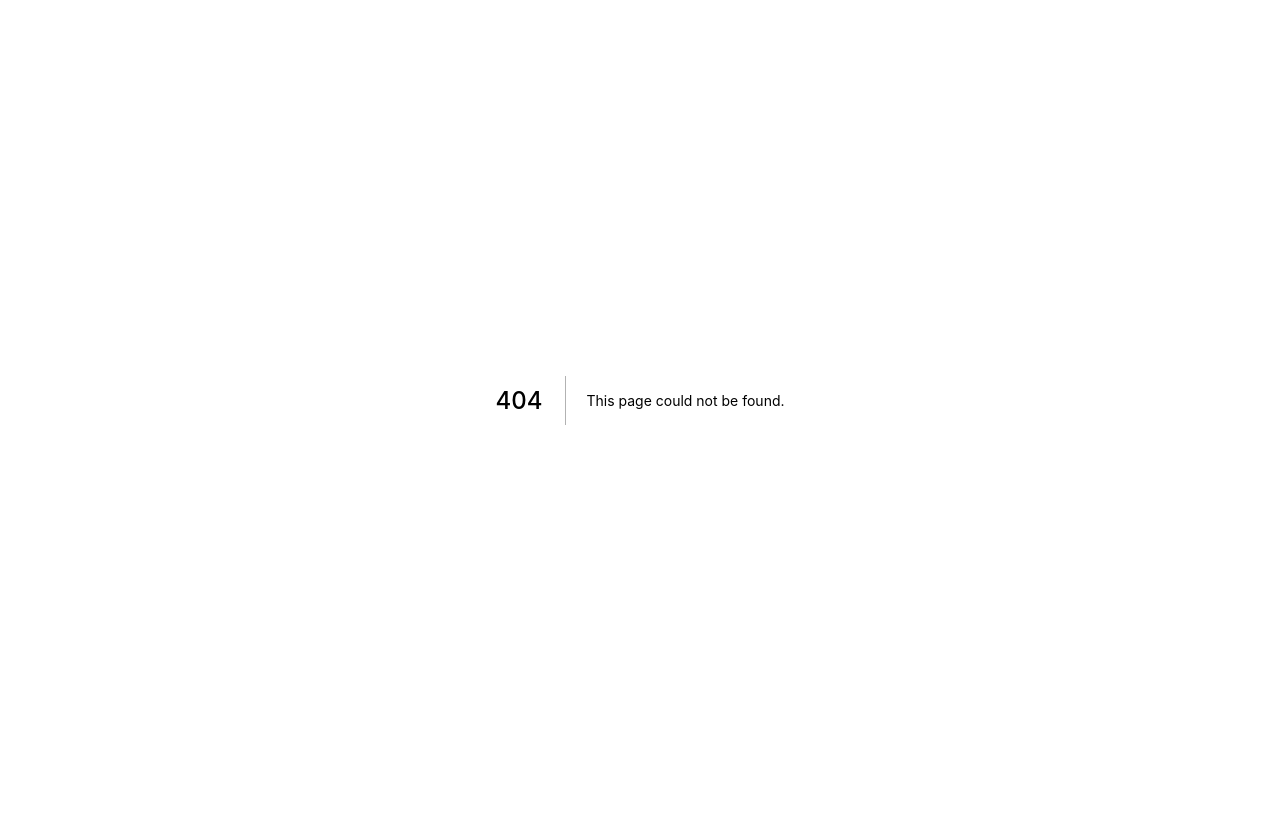
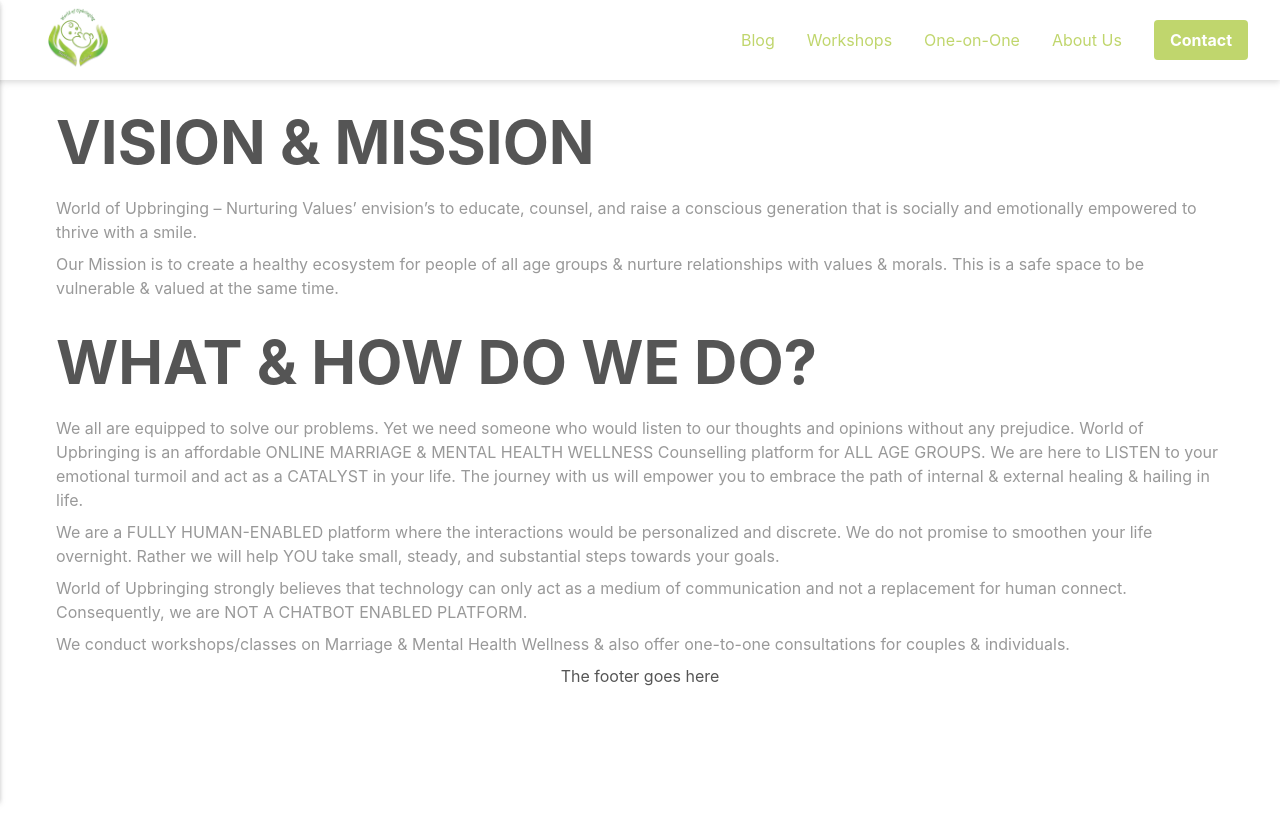
Before and after one commit to world-of-upbringing/public-site, a Next.js app: page /about-us in a window 1280 px wide. Before the commit this address had no page. Before the commit the page ends 800 px from the top, so only its background shows below. Built offline with nearby package versions, Linux system fonts and the light colour scheme; what tw-elements would draw is missing.

Commit message:
Draft other pages added

```diff
--- /dev/null
+++ b/components/common/wouH.tsx
@@ -0,0 +1,7 @@
+export function H2({ children }: { children: string }) {
+  return <h2 className="text-grey text-6xl mt-8 mb-6 font-bold">{children}</h2>;
+}
+
+export function H4({ children }: { children: string }) {
+  return <h4 className="text-grey text-4xl mt-6 mb-3 font-bold">{children}</h4>;
+}
--- /dev/null
+++ b/components/common/wouP.tsx
@@ -0,0 +1,3 @@
+export default function WouP({ children }: { children: string }) {
+  return <p className="text-light-grey text-base my-2">{children}</p>;
+}
--- a/components/header/pageWrapper.tsx
+++ b/components/header/pageWrapper.tsx
@@ -8,11 +8,13 @@ export default function PageWrapper({
   children: JSX.Element | JSX.Element[];
 }) {
   return (
-    <div className="bg-background flex flex-col">
+    <>
       <MetaHead />
-      <Header />
-      <div id="body">{children}</div>
-      <Footer />
-    </div>
+      <body className="min-h-screen w-screen text-base text-light-grey bg-white">
+        <Header />
+        <div id="content">{children}</div>
+        <Footer />
+      </body>
+    </>
   );
 }
--- a/components/header/topNav.tsx
+++ b/components/header/topNav.tsx
@@ -126,8 +126,8 @@ export default function Navbar() {
         <div className="hidden md:flex place-items-center text-primary">
           <NavLink to="/contact">Blog</NavLink>
           <NavLink to="/about">Workshops</NavLink>
-          <NavLink to="/about">One-on-One</NavLink>
-          <NavLink to="/about">About Us</NavLink>
+          <NavLink to="/consultations">One-on-One</NavLink>
+          <NavLink to="/about-us">About Us</NavLink>
           <NavLink to="/about">
             <Button>Contact</Button>
           </NavLink>
--- a/components/home/homePageBody.tsx
+++ b/components/home/homePageBody.tsx
@@ -6,7 +6,7 @@ import Workshops from "./workshops";
 
 export default function HomePageBody() {
   return (
-    <section id="home" className="flex flex-col">
+    <div className="flex flex-col">
       <section id="hero" className="flex h-screen">
         <Hero />
       </section>
@@ -22,6 +22,6 @@ export default function HomePageBody() {
       <section id="workshops" className="flex">
         <Workshops />
       </section>
-    </section>
+    </div>
   );
 }
--- /dev/null
+++ b/pages/about-us.tsx
@@ -0,0 +1,50 @@
+import Container from "../components/common/container";
+import { H2 } from "../components/common/wouH";
+import WouP from "../components/common/wouP";
+import PageWrapper from "../components/header/pageWrapper";
+
+export default function AboutUs() {
+  return (
+    <PageWrapper>
+      <Container>
+        <H2>VISION & MISSION</H2>
+        <WouP>
+          World of Upbringing – Nurturing Values’ envision’s to educate,
+          counsel, and raise a conscious generation that is socially and
+          emotionally empowered to thrive with a smile.
+        </WouP>
+        <WouP>
+          Our Mission is to create a healthy ecosystem for people of all age
+          groups & nurture relationships with values & morals. This is a safe
+          space to be vulnerable & valued at the same time.
+        </WouP>
+
+        <H2>WHAT & HOW DO WE DO?</H2>
+        <WouP>
+          We all are equipped to solve our problems. Yet we need someone who
+          would listen to our thoughts and opinions without any prejudice. World
+          of Upbringing is an affordable ONLINE MARRIAGE & MENTAL HEALTH
+          WELLNESS Counselling platform for ALL AGE GROUPS. We are here to
+          LISTEN to your emotional turmoil and act as a CATALYST in your life.
+          The journey with us will empower you to embrace the path of internal &
+          external healing & hailing in life.
+        </WouP>
+        <WouP>
+          We are a FULLY HUMAN-ENABLED platform where the interactions would be
+          personalized and discrete. We do not promise to smoothen your life
+          overnight. Rather we will help YOU take small, steady, and substantial
+          steps towards your goals.
+        </WouP>
+        <WouP>
+          World of Upbringing strongly believes that technology can only act as
+          a medium of communication and not a replacement for human connect.
+          Consequently, we are NOT A CHATBOT ENABLED PLATFORM.{" "}
+        </WouP>
+        <WouP>
+          We conduct workshops/classes on Marriage & Mental Health Wellness &
+          also offer one-to-one consultations for couples & individuals.
+        </WouP>
+      </Container>
+    </PageWrapper>
+  );
+}
--- /dev/null
+++ b/pages/consultations.tsx
@@ -0,0 +1,53 @@
+import Link from "next/link";
+import Button from "../components/common/button";
+import Container from "../components/common/container";
+import { H4 } from "../components/common/wouH";
+import WouP from "../components/common/wouP";
+import PageWrapper from "../components/header/pageWrapper";
+
+export default function Consultation() {
+  return (
+    <PageWrapper>
+      <Container>
+        <WouP>
+          World of Upbringing offers One-to-One Consultations & Couple
+          Counselling to explore, explain and experience the journey of healing.
+          We offer consultations connected to various personal & inter-personal
+          topics such as:
+        </WouP>
+        <ul>
+          <li>Pre-Marriage Counseling</li>
+          <li>Post-Marriage Counseling</li>
+          <li>Intimacy in a Couple</li>
+          <li>Divorce Healing</li>
+          <li>Money & Marriage</li>
+          <li>
+            Conscious & Gentle Parenting & Nurturing Parent-Children
+            Relationship
+          </li>
+          <li>Postpartum Maternal Care & Mental Health Wellness</li>
+          <li>
+            Self-awareness & Boundary Setting in Personal & Professional Space
+          </li>
+          <li>Stress, Anxiety, Anger & Time Management</li>
+          <li>Peer Pressure Handling & Procrastination</li>
+          <li>Grief Counseling</li>
+          <li>Inner Child Healing</li>
+          <li>Workspace Communication & Emotions Management</li>
+        </ul>
+
+        <Link
+          href={{
+            pathname: "/payment",
+            query: {
+              url: "https://test.instamojo.com/@mini_asthana/lc869424fd335422d91b8625989a96361/",
+              mode: "consultation",
+            },
+          }}
+        >
+          <Button>Book an appointment here</Button>
+        </Link>
+      </Container>
+    </PageWrapper>
+  );
+}
```
